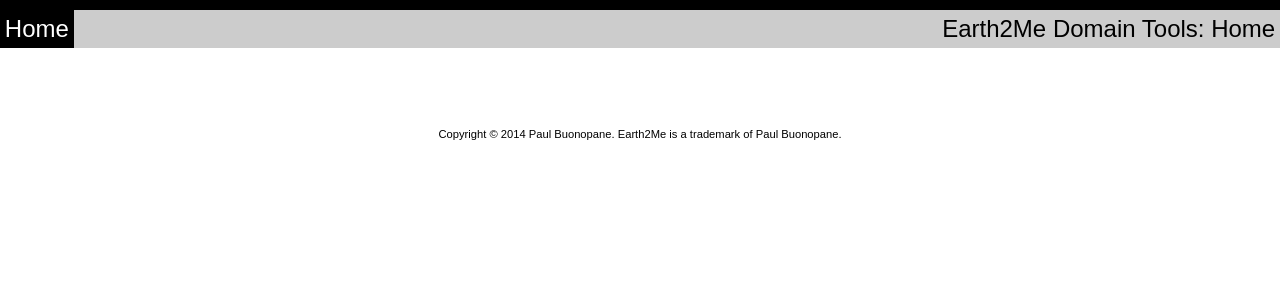
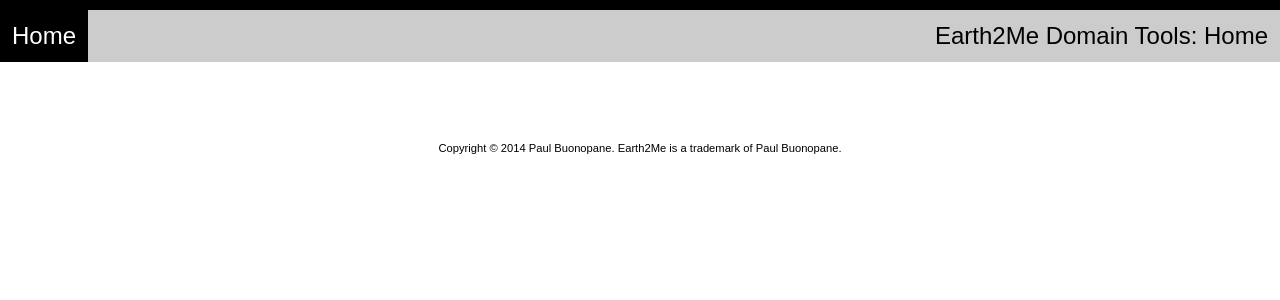
Before and after one commit to Earth2Me/Domains, a Jekyll site: the page built from index.html, in a window 1280 px wide. Shown: the top 300 px of the page. Built offline with Jekyll 4.4.1, drawn with Linux system fonts in a browser that asks for light colours.

Commit message:
Increase padding in header

```diff
--- a/css/common.css
+++ b/css/common.css
@@ -18,7 +18,7 @@
 }
 
 header > * {
-	padding: .2em;
+	padding: .5em;
 }
 
 header .button, header.button:visited {
```
